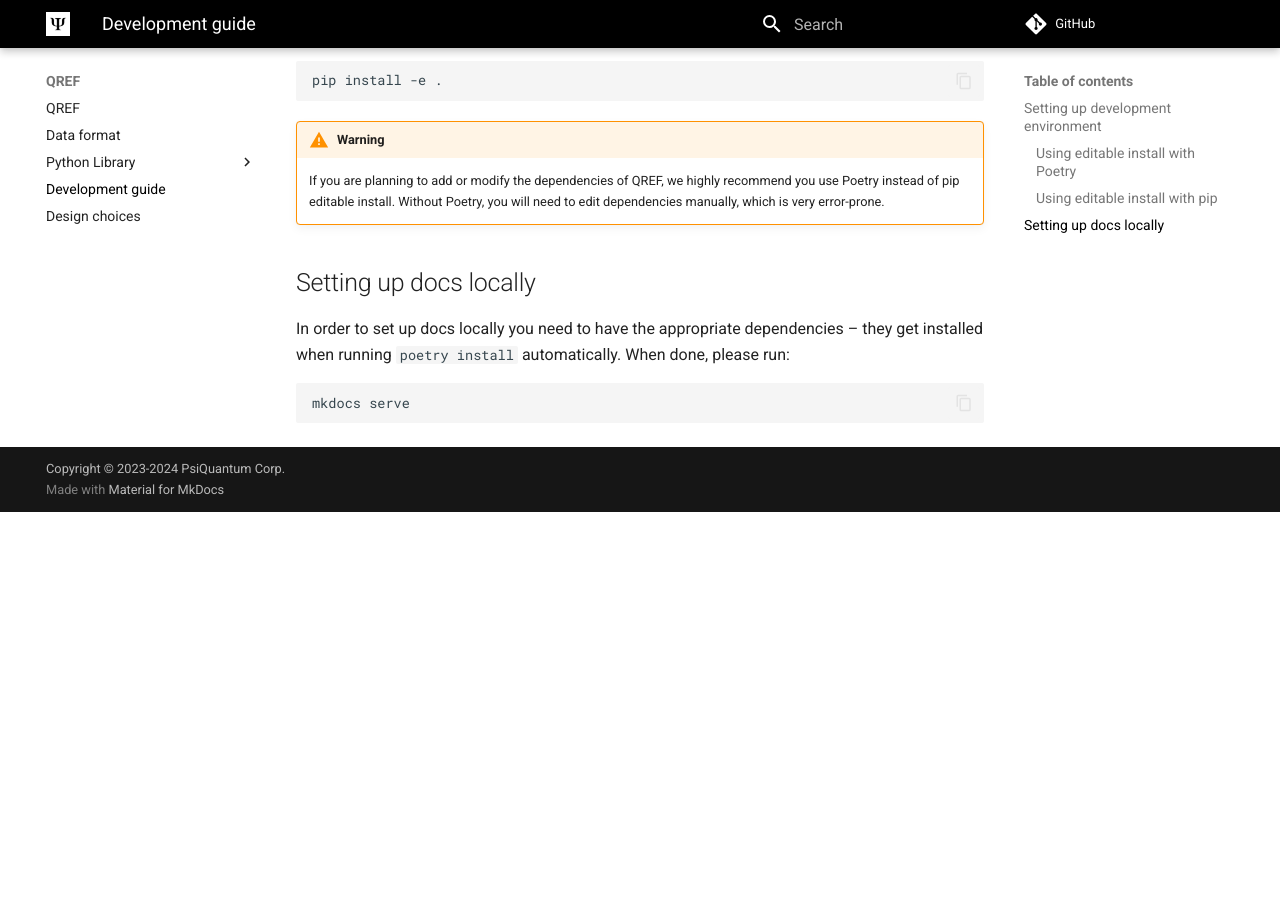
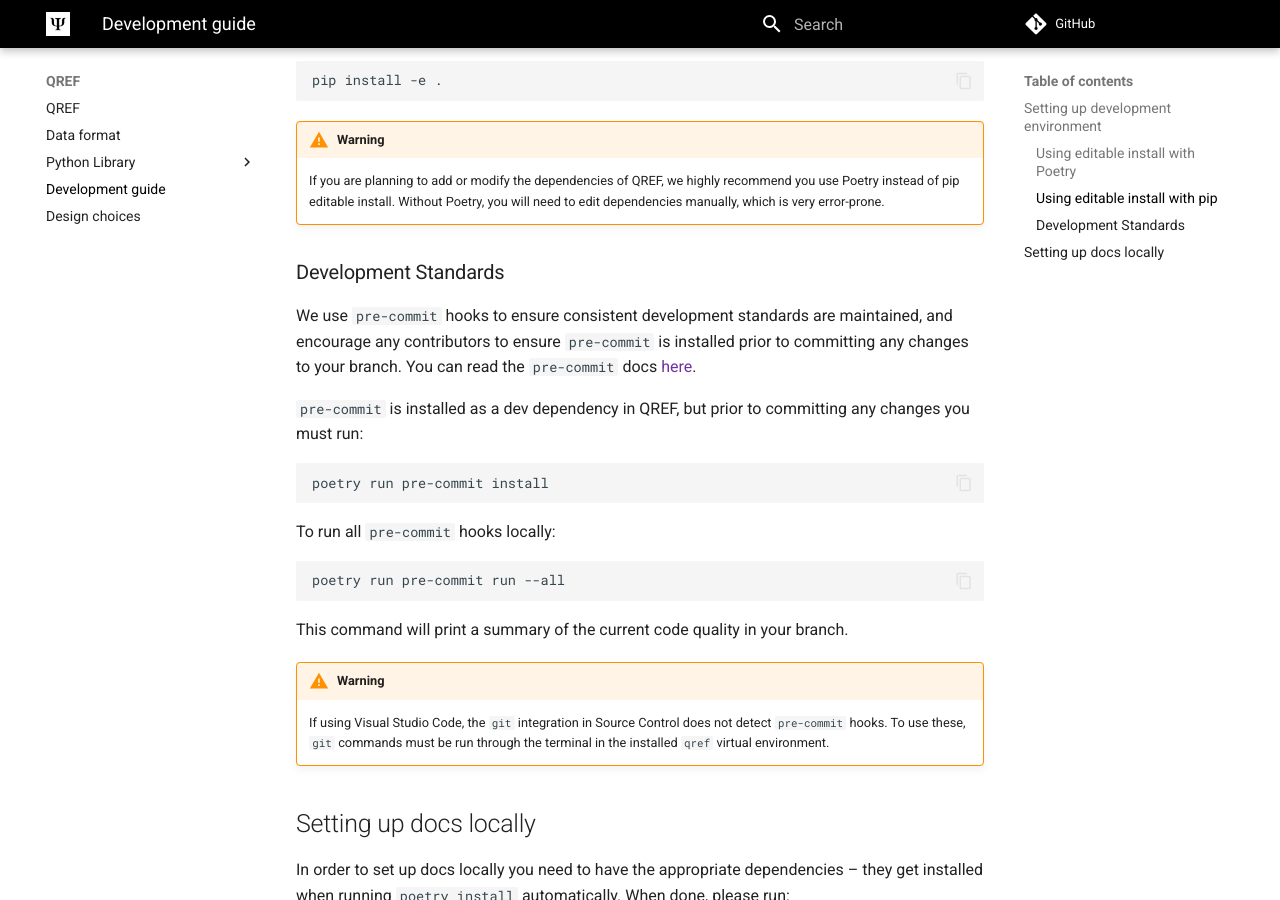
Before and after one commit to PsiQ/qref, an MkDocs documentation site: the page built from docs/development.md, in a window 1280 px wide and 900 px high, scrolled down 649 px. Built offline with MkDocs 1.6.1 and Material for MkDocs 9.7.7, drawn with Linux system fonts in a browser that asks for light colours; comment, search, counter and statistics services are not loaded; the version menu is left out; before the commit the page ends 1161 px from its top, so only the background shows below that.

Commit message:
chore: add pre-commit as a dev dependency (#135)
* Added pre-commit

* flake8 lint fixes

* added comments about pre-commit

````diff
--- a/docs/development.md
+++ b/docs/development.md
@@ -36,6 +36,22 @@ pip install -e .
     Without Poetry, you will need to edit dependencies manually,
     which is very error-prone.
 
+### Development Standards
+We use `pre-commit` hooks to ensure consistent development standards are maintained, and encourage any contributors to ensure `pre-commit` is installed prior to committing any changes to your branch. You can read the `pre-commit` docs [here](https://pre-commit.com).
+
+`pre-commit` is installed as a dev dependency in QREF, but prior to committing any changes you must run:
+```bash
+poetry run pre-commit install
+```
+To run all `pre-commit` hooks locally:
+```bash
+poetry run pre-commit run --all
+```
+This command will print a summary of the current code quality in your branch.
+
+!!!warning
+    If using Visual Studio Code, the `git` integration in Source Control does not detect `pre-commit` hooks. To use these, `git` commands must be run through the terminal in the installed `qref` virtual environment.
+
 ## Setting up docs locally
 
 In order to set up docs locally you need to have the appropriate dependencies – they get installed when running `poetry install` automatically. When done, please run:
--- a/pyproject.toml
+++ b/pyproject.toml
@@ -20,6 +20,7 @@ black = "^24.2.0"
 pyyaml = "^6"
 jsonschema = "^4"
 pytest-timeout = "^2.3.1"
+pre_commit = "^4.2.0"
 
 
 
````
Also changed, not shown: 3 other files.
